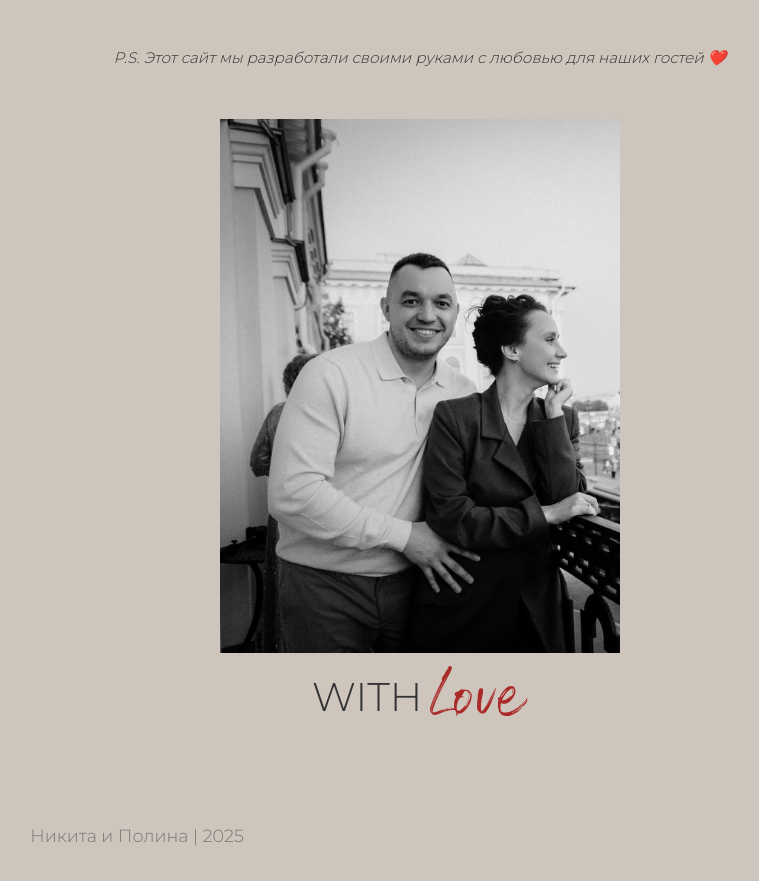
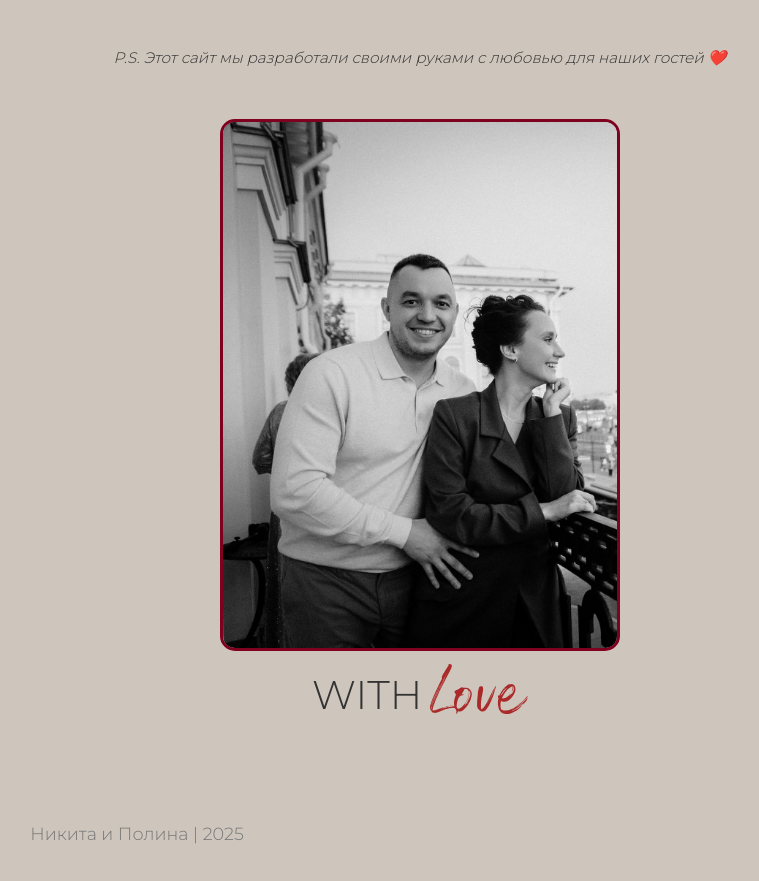
Before and after one commit to NktTkhm/wedding-invitation, a website: page index.html in a window 1280 px wide. Shown: the part 8342-9223 px from the top of the page, without its empty margins (220-979 px from the left). Drawn offline with nearby package versions, Linux system fonts and the light colour scheme; a script that the page names is missing.

Commit message:
правки15

```diff
--- a/style.css
+++ b/style.css
@@ -520,6 +520,8 @@ img {
   animation: none !important;
   transform: none !important;
   margin-bottom: 0.5rem; /* Reduced space between photo and text */
+  border: 3px solid #800020; /* Add burgundy border */
+  border-radius: 15px; /* Add rounded corners */
 }
 
 .composition-text-block {
```
Also changed, not shown: fon3.svg (deleted), svg_1735293708782.svg (deleted), 1 other file.
